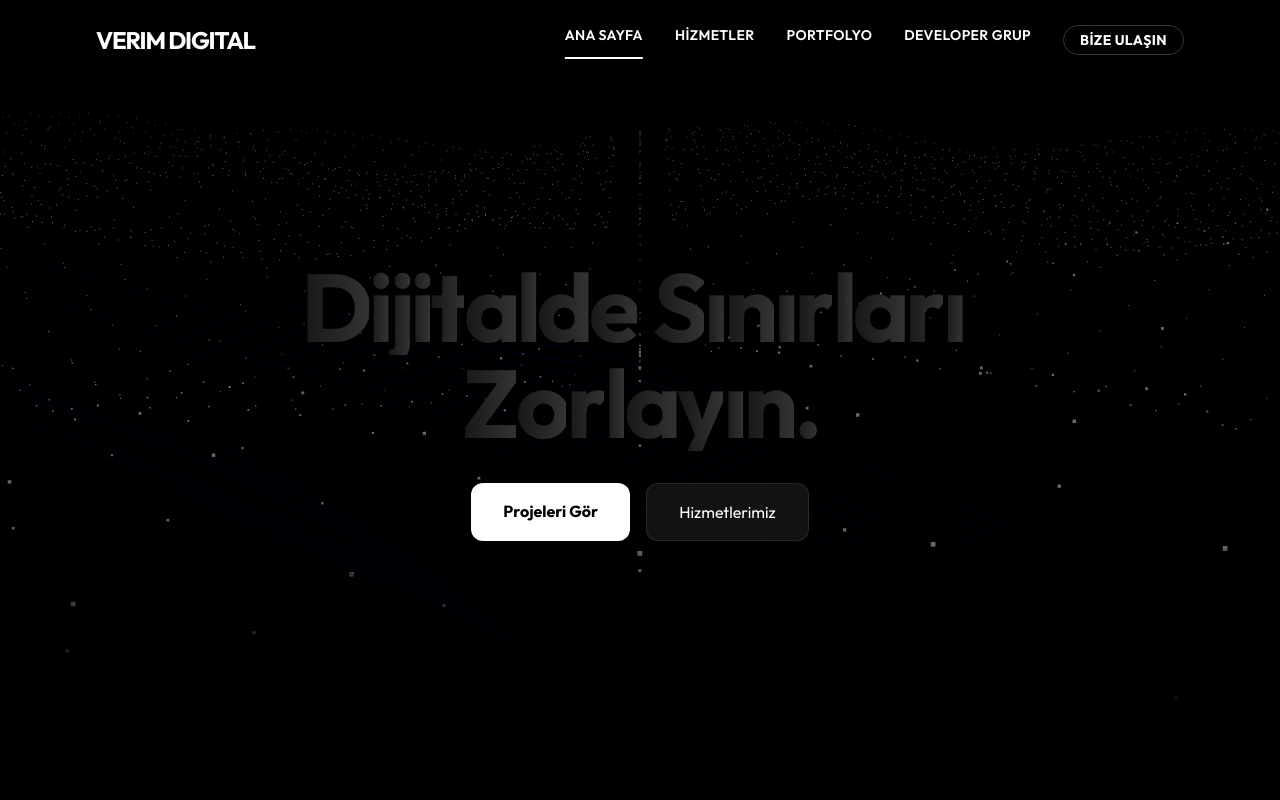
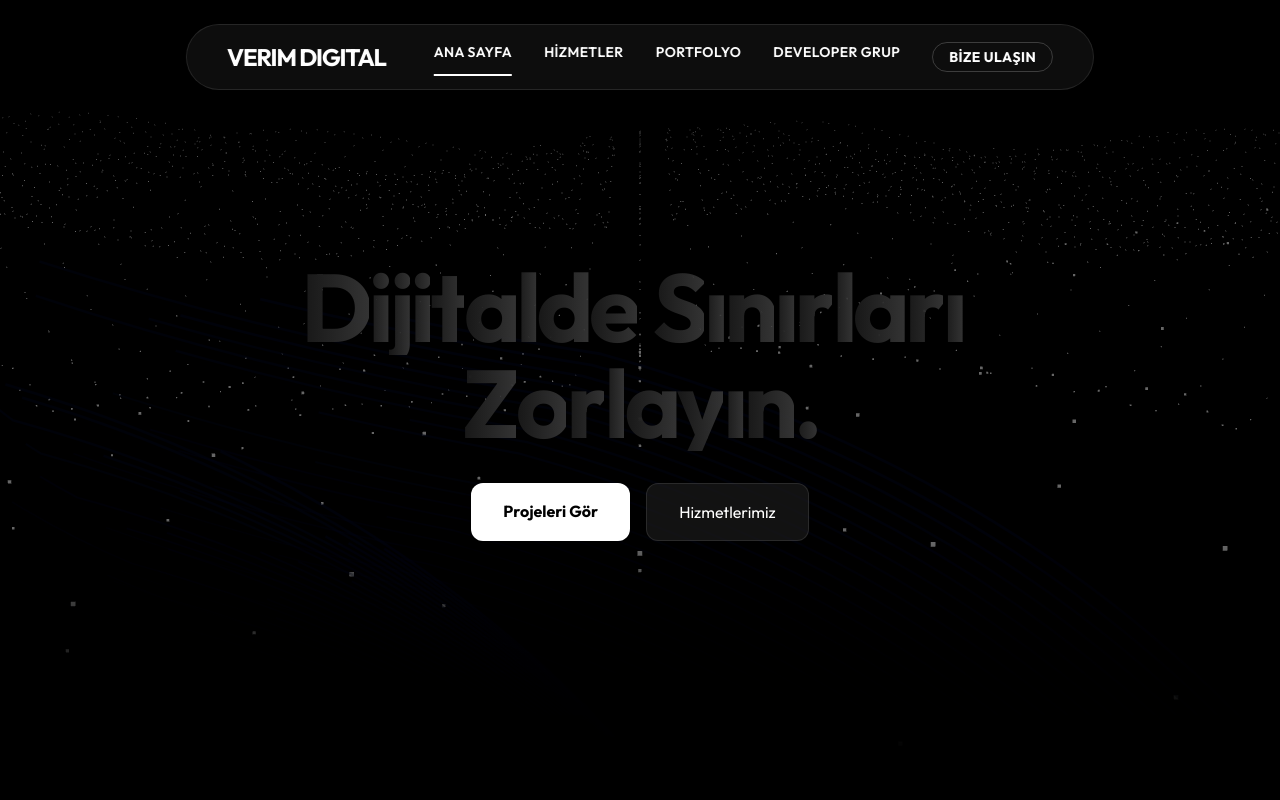
Before and after one commit to onurgncode/Verim-Digital, a React (Vite) app: page / in a window 1280 px wide. Shown: the top 800 px of the page. Built offline with nearby package versions, Linux system fonts and the light colour scheme.

Commit message:
Restore preferred floating pill navigation design

```diff
--- a/src/App.tsx
+++ b/src/App.tsx
@@ -154,9 +154,9 @@ function App() {
                 <DottedSurface className="fixed inset-0 opacity-40 pointer-events-none" />
 
                 {/* Navigation */}
-                <nav className={`fixed top-0 left-0 w-full z-[60] backdrop-blur-md px-6 md:px-24 py-4 md:py-6 flex justify-between items-center border-b transition-all duration-500 ${isScrolled
-                    ? "bg-black/60 border-white/10 py-3 md:py-4 shadow-xl"
-                    : "bg-transparent border-transparent"
+                <nav className={`fixed top-6 left-1/2 -translate-x-1/2 w-[90%] md:w-max z-[60] backdrop-blur-2xl px-6 md:px-10 py-3 md:py-4 flex justify-between items-center rounded-full border transition-all duration-500 shadow-2xl ${isScrolled
+                    ? "bg-white/[0.01] border-white/5 py-2 md:py-3"
+                    : "bg-white/[0.05] border-white/10"
                     }`}>
                     <div className="text-xl sm:text-2xl font-bold tracking-tighter relative z-50 mr-8 md:mr-12">
                         <a href="/" onClick={(e) => { e.preventDefault(); window.location.hash = ""; }}>VERIM <span className="text-white">DIGITAL</span></a>
```
